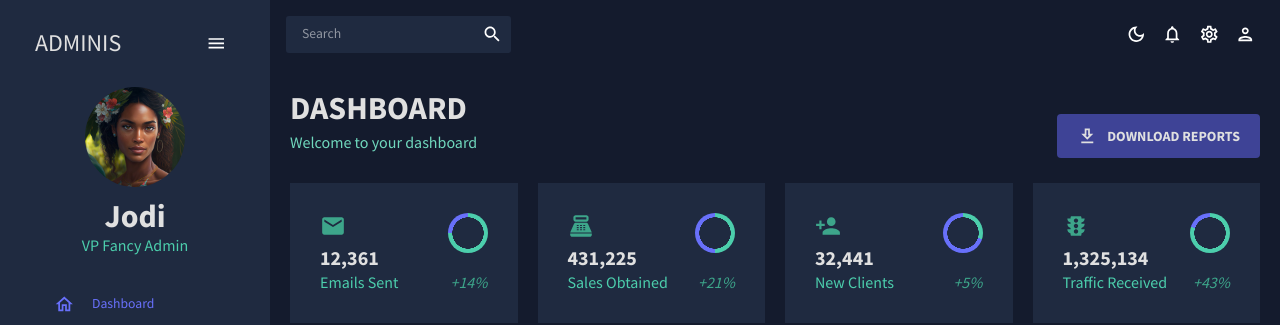
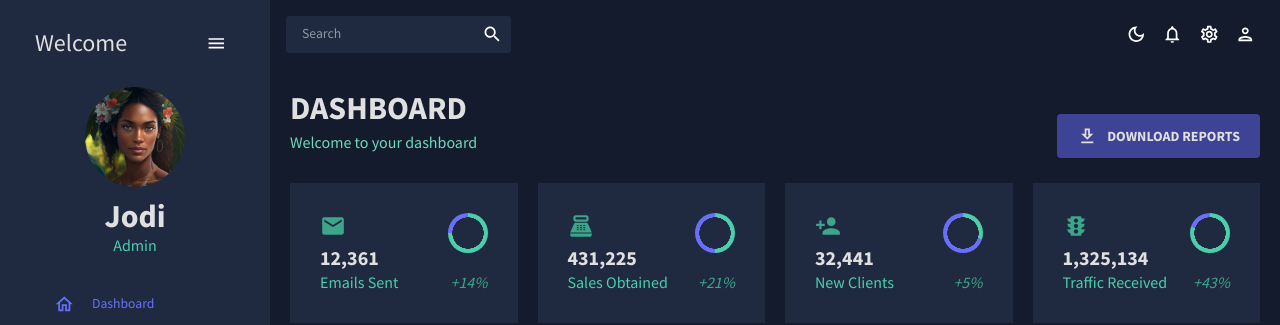
Before and after one commit to 0b10001/SYFT-R3, a React (Create React App) app in the folder frontend/: page / in a window 1280 px wide. Shown: the top 325 px of the page. Built offline with nearby package versions, Linux system fonts and the light colour scheme.

Commit message:
> Jodi, welcome

```diff
--- a/frontend/src/scenes/global/Sidebar.jsx
+++ b/frontend/src/scenes/global/Sidebar.jsx
@@ -80,7 +80,7 @@ const Sidebar = () => {
                 ml="15px"
               >
                 <Typography variant="h3" color={colors.grey[100]}>
-                  ADMINIS
+                  Welcome
                 </Typography>
                 <IconButton onClick={() => setIsCollapsed(!isCollapsed)}>
                   <MenuOutlinedIcon />
@@ -110,7 +110,7 @@ const Sidebar = () => {
                   Jodi
                 </Typography>
                 <Typography variant="h5" color={colors.greenAccent[500]}>
-                  VP Fancy Admin
+                  Admin
                 </Typography>
               </Box>
             </Box>
```
